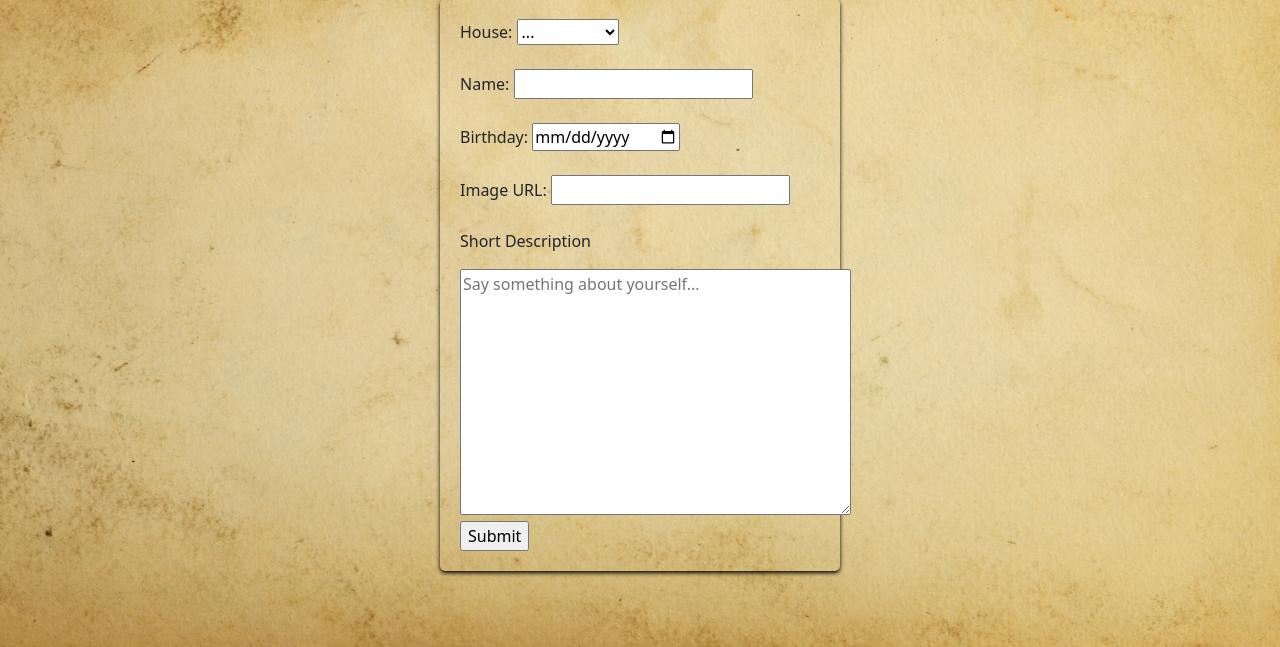
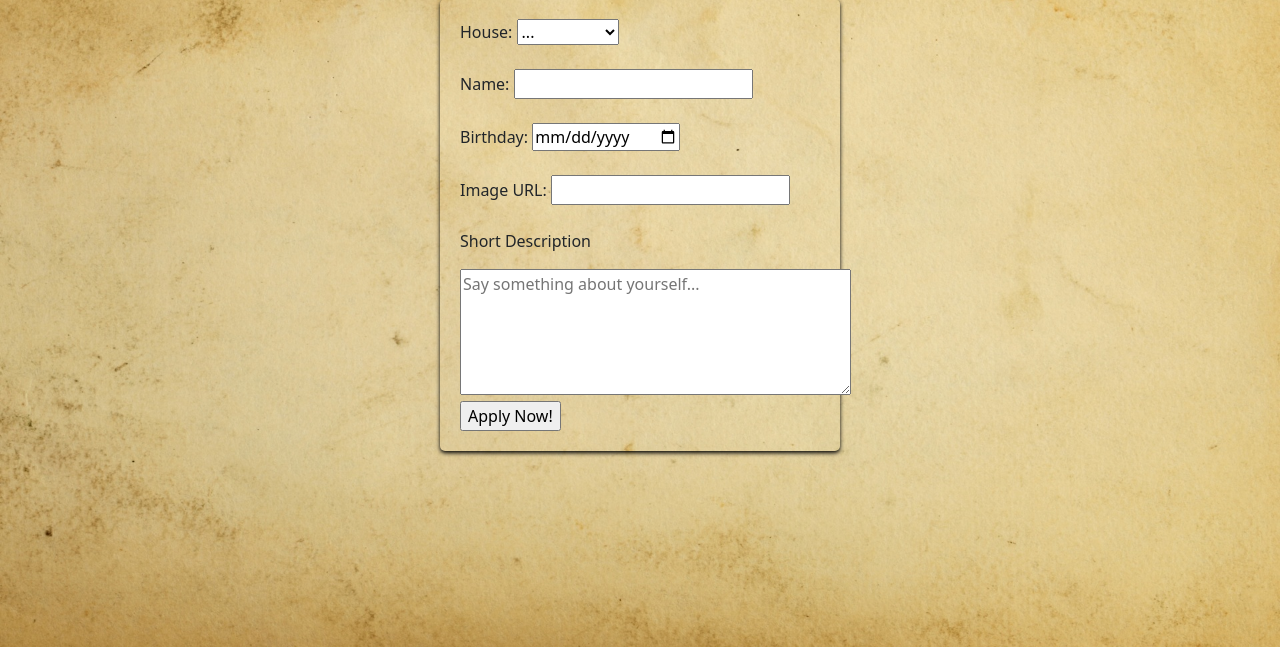
Before and after one commit to sskurata/161_Final_Project, a Flask app: page /signup in a window 1280 px wide. Shown: the part 153-800 px from the top of the page. Run offline with Flask 3, Linux system fonts and the light colour scheme.

Commit message:
Update signup.html

```diff
--- a/templates/signup.html
+++ b/templates/signup.html
@@ -19,7 +19,7 @@
     <input type="url" name="student_url" id="s_url"><br>
     <br>
     <p>Short Description</p>
-    <textarea name="student_desc" placeholder="Say something about yourself..." cols="40" rows="10"></textarea><br>
-    <input type="submit" value="Submit">
+    <textarea name="student_desc" placeholder="Say something about yourself..." cols="40" rows="5"></textarea><br>
+    <input type="submit" value="Apply Now!">
 </form>
 {% endblock %}
```
